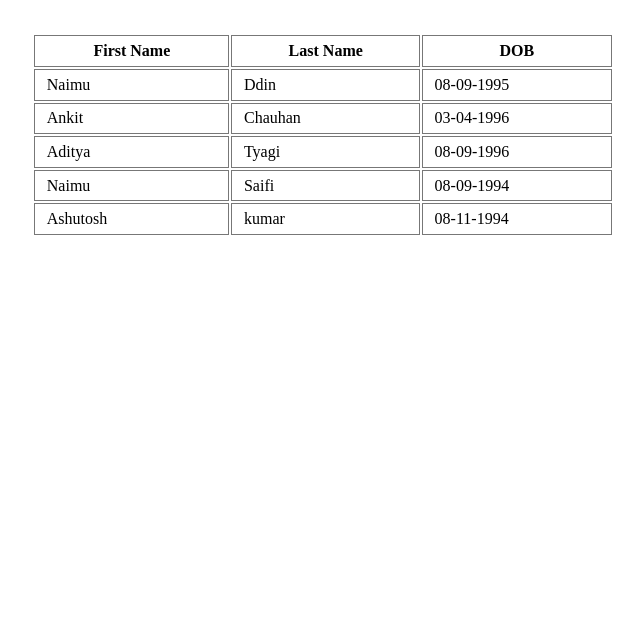
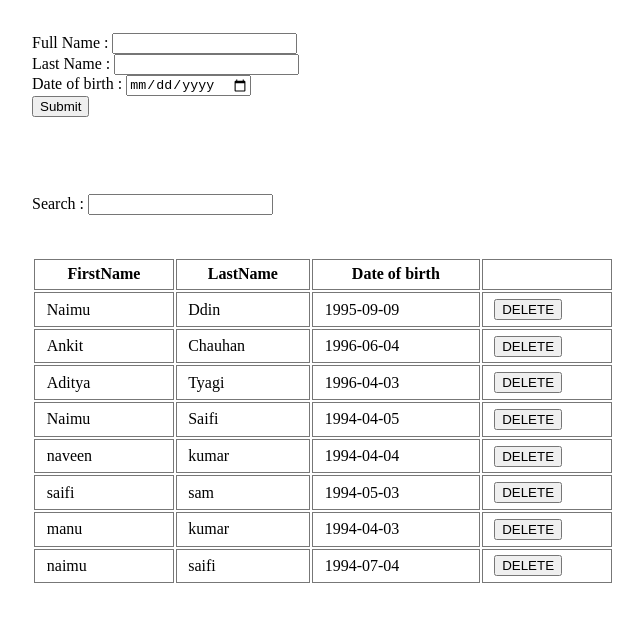
Before and after one commit to NaimuddinNaimuddin/assignment1, a plain HTML site: page json2/table/index.html in a window 1280 px wide. Shown: the whole page, without its empty margins (1-644 px from the left). Drawn offline with Linux system fonts and the light colour scheme.

Commit message:
Update index.html

```diff
--- a/json2/table/index.html
+++ b/json2/table/index.html
@@ -20,80 +20,277 @@
         padding: 1% 2% 1%;
         border: 1px solid #777;
     }
+
+    form {
+        padding: 25px;
+    }
+
+    #my-search {
+        padding-left: 25px;
+    }
 </style>
 
 <body>
 
-    <table id="table">
-        <tr>
-            <th> First Name </th>
-            <th> Last Name </th>
-            <th> DOB </th>
-        </tr>
+    <form action="" onsubmit="event.preventDefault();onFormSubmit()">
+        <div>
+            <label for="">Full Name : </label>
+            <input type="text" name="firstname" id="firstname" required>
+        </div>
+        <div>
+            <label for="">Last Name : </label>
+            <input type="text" name="lastname" id="lastname" required>
+        </div>
+        <div>
+            <label for="">Date of birth : </label>
+            <input type="date" name="dob" id="dob" required>
+        </div>
 
+        <div>
+            <input type="submit" value="Submit">
+        </div>
+    </form>
+
+    <br> <br>
+
+
+    <p id="my-search"> Search : <input id="search-input" type="text"> </p>
+    <!-- <button id="search-btn" onclick="search()"> Search </button> -->
+
+    <table>
+        <thead>
+            <th onClick="sortByFirstName()"> FirstName </th>
+            <th onClick="sortByLastName()"> LastName </th>
+            <th onClick="sortByDob()"> Date of birth </th>
+            <th> </th>
+        </thead>
+
+        <tbody id="table2">
+
+        </tbody>
     </table>
-
 
     <script>
 
-        const persons = [
+        var persons = [
             {
                 "firstname": "Naimu",
                 "lastname": "Ddin",
-                "dob": "08-09-1995"
+                "dob": "1995-09-09"
 
             },
             {
                 "firstname": "Ankit",
                 "lastname": "Chauhan",
-                "dob": "03-04-1996"
+                "dob": "1996-06-04"
             },
             {
                 "firstname": "Aditya",
                 "lastname": "Tyagi",
-                "dob": "08-09-1996"
+                "dob": "1996-04-03"
             },
             {
                 "firstname": "Naimu",
                 "lastname": "Saifi",
-                "dob": "08-09-1994"
+                "dob": "1994-04-05"
             },
             {
-                "firstname": "Ashutosh",
+                "firstname": "naveen",
                 "lastname": "kumar",
-                "dob": "08-11-1994"
+                "dob": "1994-04-04"
+            },
+            {
+                "firstname": "saifi",
+                "lastname": "sam",
+                "dob": "1994-05-03"
+            },
+            {
+                "firstname": "manu",
+                "lastname": "kumar",
+                "dob": "1994-04-03"
+            },
+            {
+                "firstname": "naimu",
+                "lastname": "saifi",
+                "dob": "1994-07-04"
             }
         ]
 
-        persons.forEach(person => {
-            var tr = document.createElement('tr');
+        setList(persons)
 
-            var td1 = document.createElement('td');
-            var td2 = document.createElement('td');
-            var td3 = document.createElement('td');
-            var td4 = document.createElement('td')
+        function setList(group) {
+            clearList()
+            for (const person of group) {
+
+                const trItem = document.createElement('tr')
+
+                const tdItem1 = document.createElement('td')
+                const tdItem2 = document.createElement('td')
+                const tdItem3 = document.createElement('td')
+                const tdItem4 = document.createElement('td')
+
+                const firstname = document.createTextNode(person.firstname)
+                const lastname = document.createTextNode(person.lastname)
+                const dob = document.createTextNode(person.dob)
+
+                var btn = document.createElement('button')
+                btn.innerHTML = "DELETE";
+                btn.addEventListener('click', (e) => { onDelete(e, person) })
+
+                tdItem1.appendChild(firstname)
+                tdItem2.appendChild(lastname)
+                tdItem3.appendChild(dob)
+                tdItem4.appendChild(btn)
+
+                trItem.appendChild(tdItem1)
+                trItem.appendChild(tdItem2)
+                trItem.appendChild(tdItem3)
+                trItem.appendChild(tdItem4)
+
+                document.getElementById('table2').appendChild(trItem);
+            }
+            if (group.length === 0) {
+                setNoResults()
+            }
+        }
+
+        function clearList() {
+            let list = document.getElementById('table2')
+            while (list.firstChild) {
+                list.removeChild(list.firstChild)
+            }
 
 
-//             var btn = document.createElement('button')
-//             btn.innerHTML = "DELETE";
+        }
 
-            td1.appendChild(document.createTextNode(`${person.firstname}`))
-            td2.appendChild(document.createTextNode(`${person.lastname}`));
-            td3.appendChild(document.createTextNode(`${person.dob}`));
-//             td4.appendChild(btn);
+        function setNoResults() {
+            const trItem = document.createElement('tr')
 
+            const tdItem = document.createElement('td')
+            tdItem.appendChild(document.createTextNode('No Results Found.'))
 
+            trItem.appendChild(tdItem)
 
-            tr.appendChild(td1);
-            tr.appendChild(td2);
-            tr.appendChild(td3);
-//             tr.appendChild(td4)
+            document.getElementById('table2').appendChild(trItem);
+        }
 
-            document.getElementById('table').appendChild(tr);
+        const searchInput = document.getElementById('search-input')
+        searchInput.addEventListener('input', (e) => {
+            let value = e.target.value
+            if (value === '') {
+                setList(persons)
+            } else if (value && value.trim().length > 0) {
+                value = value.trim().toLowerCase()
+                setList(persons.filter(person => {
+                    return person.firstname.indexOf(value) !== -1
+                }))
+            } else {
+                clearList()
+            }
         })
 
+        function onFormSubmit() {
 
+            var formData = readFormData()
+            console.log(formData)
+            insertNewRecord(formData)
+            resetForm()
+        }
 
+        function readFormData() {
+            var formData = {}
+            formData['firstname'] = document.getElementById('firstname').value
+            formData['lastname'] = document.getElementById('lastname').value
+            formData['dob'] = document.getElementById('dob').value
+            return formData
+        }
+
+        function insertNewRecord(data) {
+
+            // persons.push(data)
+            persons.unshift(data)
+            // console.log(persons)
+            setList(persons)
+            // var table = document.getElementById('table2')
+            // var newRow = table.insertRow(table.length)
+            // cell1 = newRow.insertCell(0)
+            // cell1.innerHTML = data.firstname
+
+            // cell2 = newRow.insertCell(1)
+            // cell2.innerHTML = data.lastname
+
+            // cell3 = newRow.insertCell(2)
+            // cell3.innerHTML = data.dob
+
+            // cell4 = newRow.insertCell(3)
+            // cell4.innerHTML = `<a onClick="onDelete(this)">DELETE </a>`
+        }
+
+        function resetForm() {
+            document.getElementById('firstname').value = ''
+            document.getElementById('lastname').value = ''
+            document.getElementById('dob').value = ''
+        }
+
+        function onDelete(td, per) {
+
+            const index = persons.indexOf(per)
+            persons.splice(index, 1)
+            console.log(persons)
+
+            setList(persons)
+
+        }
+
+        function sortByFirstName() {
+            sortBy('firstname')
+        }
+        function sortByLastName() {
+            sortBy('lastname')
+        }
+        function sortByDob() {
+            sortBy('dob')
+        }
+
+        var boolean = false
+        function sortBy(by) {
+
+            boolean = !boolean
+
+            if (boolean) {
+
+                function compare(a, b) {
+
+                    const bandA = a[by].toLowerCase();
+                    const bandB = b[by].toLowerCase();
+
+                    let comparison = 0;
+                    if (bandA > bandB) {
+                        comparison = 1;
+                    } else if (bandA < bandB) {
+                        comparison = -1;
+                    }
+                    return comparison;
+                }
+
+                setList(persons.sort(compare))
+            } else {
+                function compare(a, b) {
+
+                    const bandA = a[by].toLowerCase();
+                    const bandB = b[by].toLowerCase();
+
+                    let comparison = 0;
+                    if (bandA < bandB) {
+                        comparison = 1;
+                    } else if (bandA > bandB) {
+                        comparison = -1;
+                    }
+                    return comparison;
+                }
+                setList(persons.sort(compare))
+            }
+        }
 
     </script>
 </body>
```
